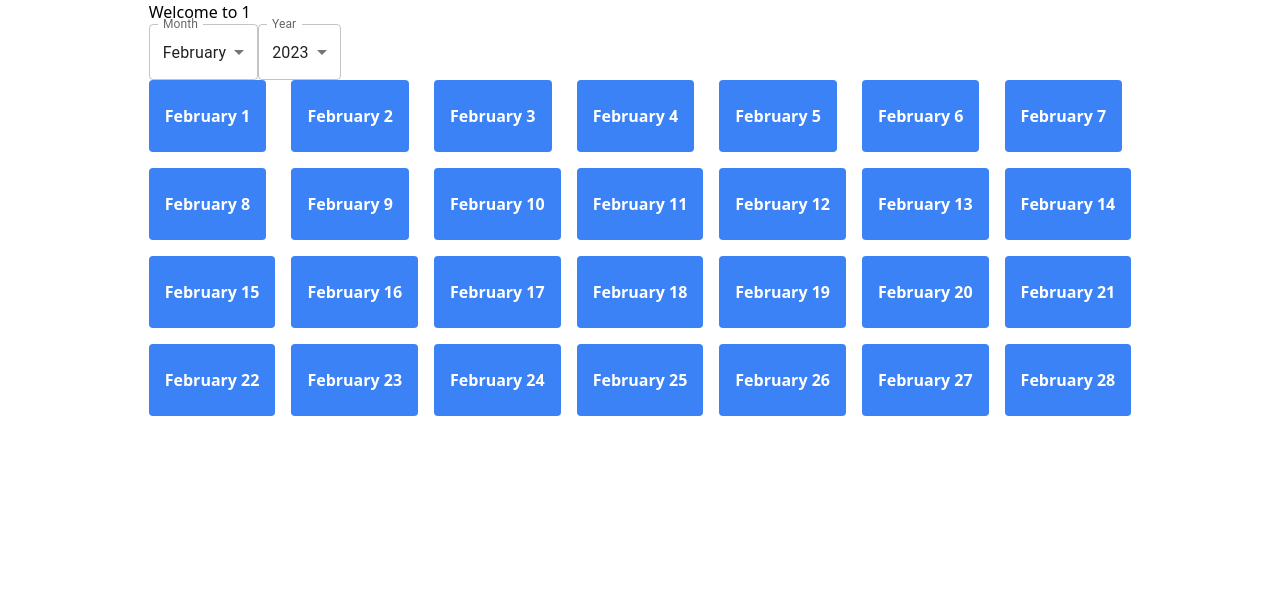
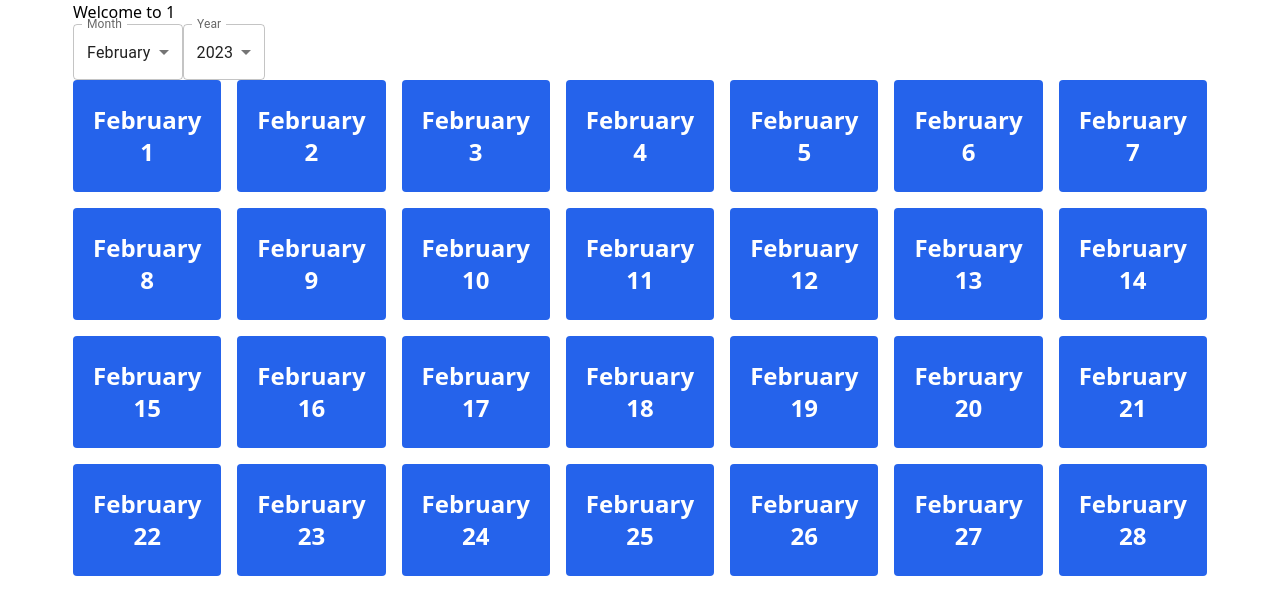
Before and after one commit to peternav2/SWE-Project, a React (Vite) app: page /student/dininghall/1/1 in a window 1280 px wide. Shown: the top 614 px of the page. Built offline with nearby package versions, Linux system fonts and the light colour scheme.

Commit message:
calendar style

```diff
--- a/src/components/Calendar.tsx
+++ b/src/components/Calendar.tsx
@@ -88,7 +88,7 @@ export default function Calendar() {
           </Select>
         </FormControl>
       </div>
-      <div className={" h-5/6 grid grid-cols-7 gap-4"}>
+      <div className={"grid grid-cols-7 gap-4"}>
         {
           days.map((day: number) => {
             return (
--- a/src/components/dayButton.tsx
+++ b/src/components/dayButton.tsx
@@ -6,11 +6,13 @@ export default function DayButton({userType, day, month, year, diningHallId}:
 { userType: string, day: number, month: number, year: number, diningHallId?: string }) {
     return (
         <div>
-            <button className="bg-blue-500 hover:bg-blue-700 text-white font-bold py-6 px-4 rounded ">
-                <Link to={`${userType}/day/menu/${diningHallId}/month/day/year`}>
-                    {new Date(year-1,month-1).toLocaleString('default', {month: 'long'})
-                    + " " + day
+            <button className="bg-blue-600 hover:bg-blue-800 text-white font-bold text-2xl py-6 px-5 rounded ">
+                <Link to={`${userType}/day/menu/${diningHallId}/month/day/year`} >
+                    {new Date(year-1,month-1)
+                      .toLocaleString('default', {month: 'long'})
                     }
+                    <br/>
+                    {day}
                 </Link>
             </button>
         </div>
--- a/src/routes/studentUniversityHome.tsx
+++ b/src/routes/studentUniversityHome.tsx
@@ -11,6 +11,8 @@ export async function loader({params}: any) {
 
 export default function StudentUniversityHome() {
   const uni = useLoaderData() as University;
+
+
   return (
       <>
         <div className={"justify-center items-center "}>
```
